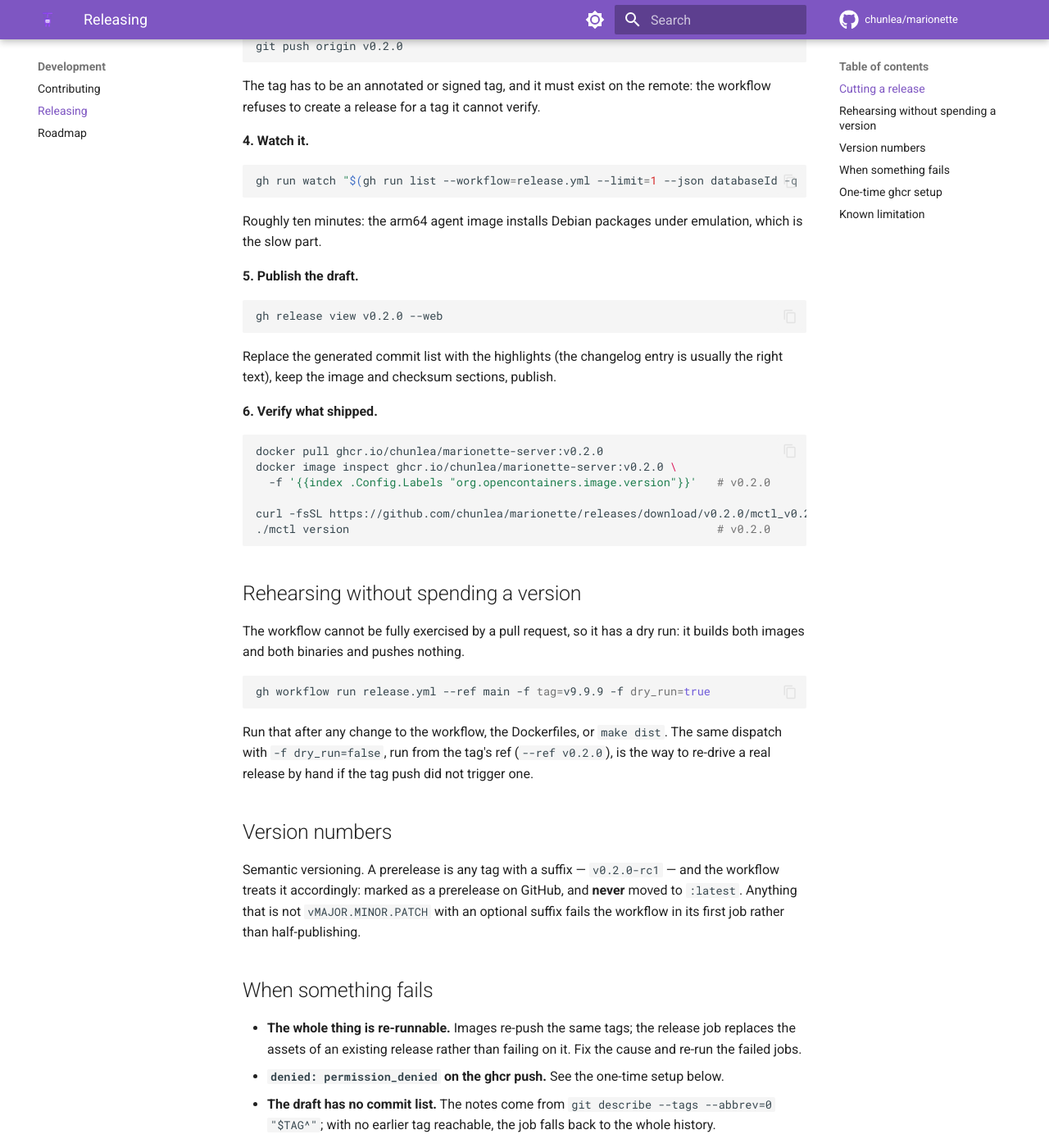
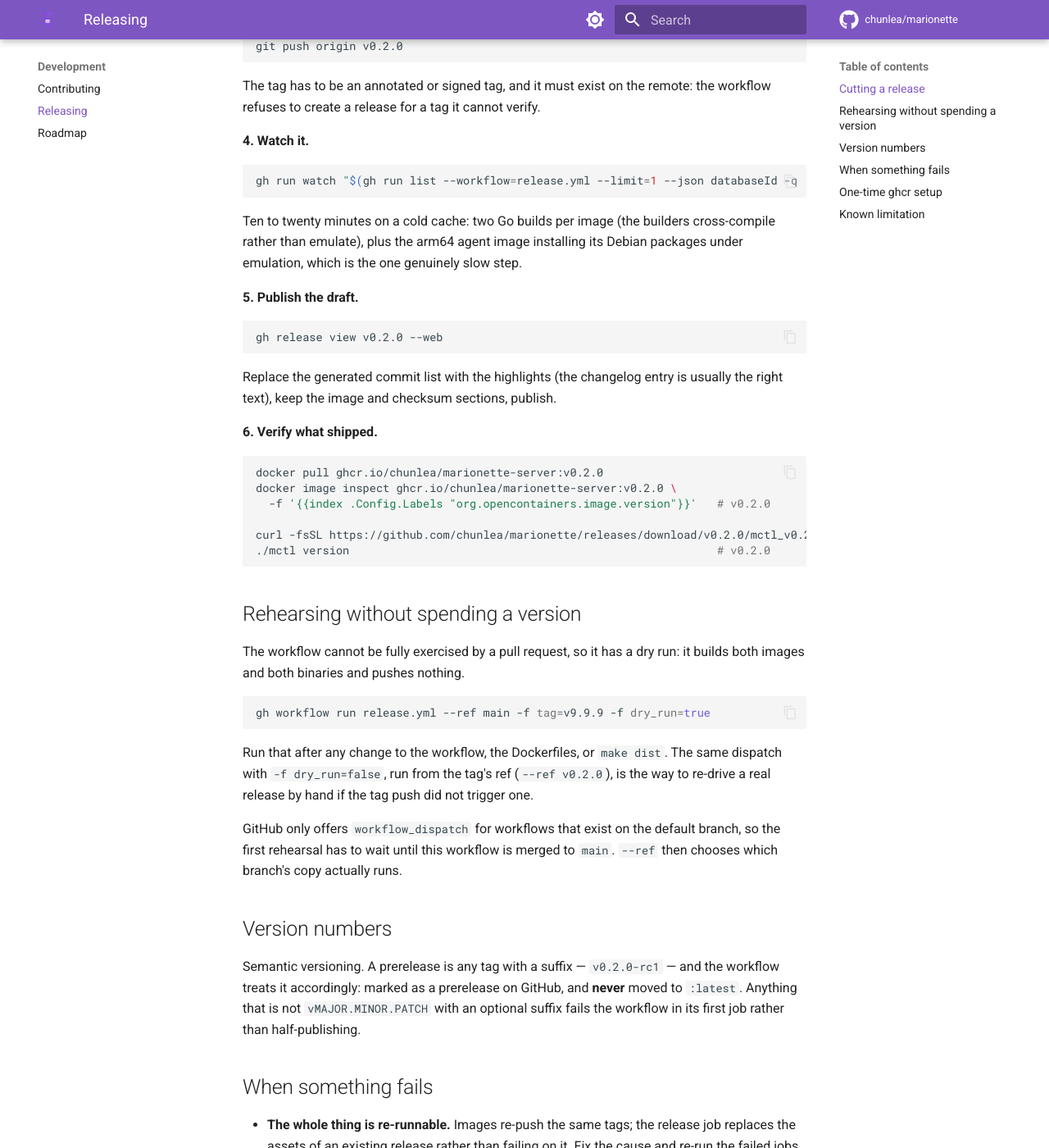
Before and after one commit to chunlea/marionette, an MkDocs documentation site: the page built from docs/development/releasing.md, in a window 1280 px wide and 1400 px high, scrolled down 968 px. Shown: the whole window at 82% size. Built offline with MkDocs 1.6.1 and Material for MkDocs 9.7.7, drawn with Linux system fonts in a browser that asks for light colours; comment, search, counter and statistics services are not loaded.

Commit message:
docs(release): honest build times, and when a rehearsal first becomes possible
Two corrections after validating the images locally: the multi-arch build is
ten to twenty minutes on a cold cache rather than 'roughly ten', and the dry
run cannot be used yet — GitHub only offers workflow_dispatch for workflows
that exist on the default branch, so the first rehearsal waits for the merge.

````diff
--- a/docs/development/releasing.md
+++ b/docs/development/releasing.md
@@ -44,8 +44,9 @@ the workflow refuses to create a release for a tag it cannot verify.
 gh run watch "$(gh run list --workflow=release.yml --limit=1 --json databaseId -q '.[0].databaseId')"
 ```
 
-Roughly ten minutes: the arm64 agent image installs Debian packages under
-emulation, which is the slow part.
+Ten to twenty minutes on a cold cache: two Go builds per image (the builders
+cross-compile rather than emulate), plus the arm64 agent image installing its
+Debian packages under emulation, which is the one genuinely slow step.
 
 **5. Publish the draft.**
 
@@ -80,6 +81,10 @@ Run that after any change to the workflow, the Dockerfiles, or `make dist`. The
 same dispatch with `-f dry_run=false`, run from the tag's ref
 (`--ref v0.2.0`), is the way to re-drive a real release by hand if the tag push
 did not trigger one.
+
+GitHub only offers `workflow_dispatch` for workflows that exist on the default
+branch, so the first rehearsal has to wait until this workflow is merged to
+`main`. `--ref` then chooses which branch's copy actually runs.
 
 ## Version numbers
 
````
